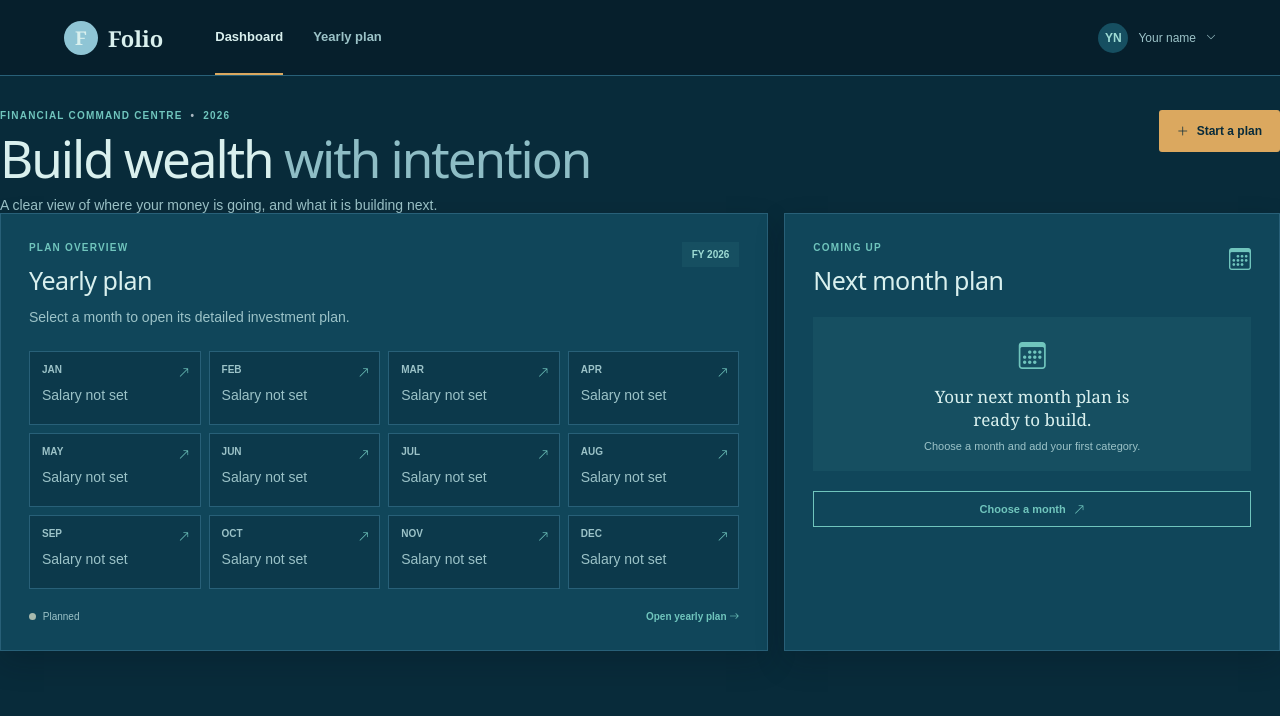
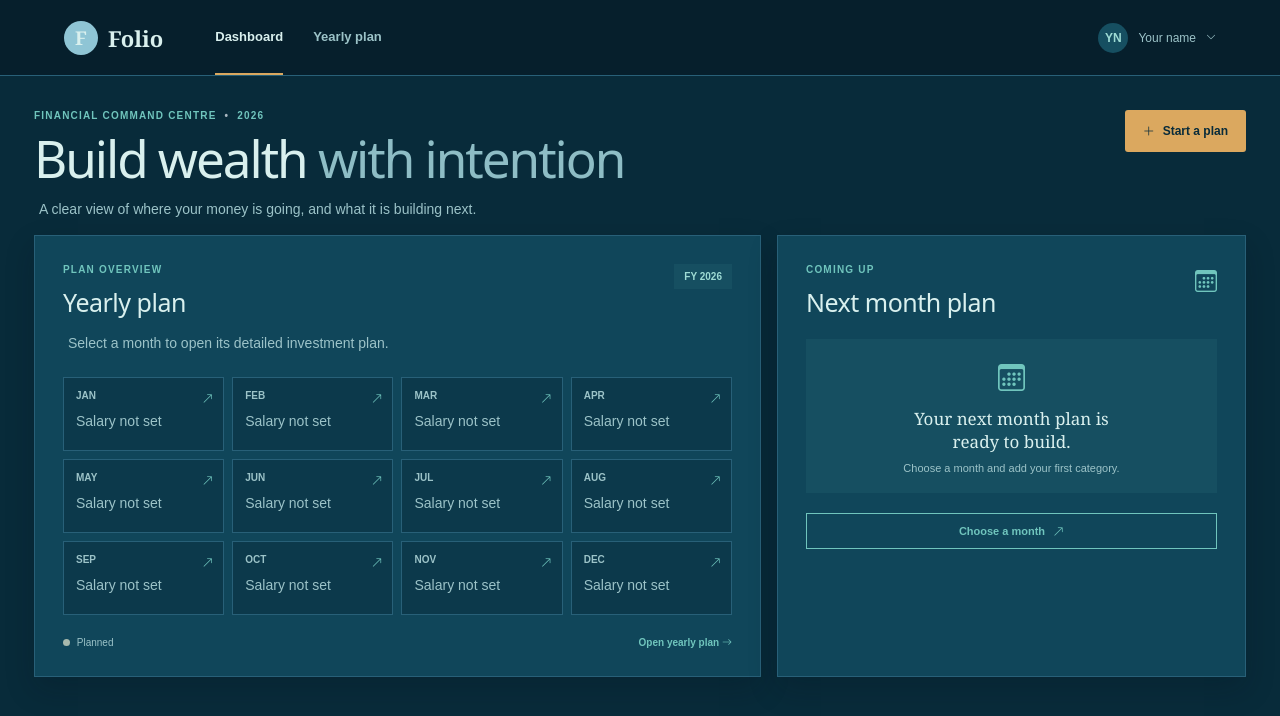
Before and after one commit to AniruddhaShri9694/investment-planner, an Angular app: page /dashboard in a window 1280 px wide. Shown: the top 716 px of the page. Built offline with nearby package versions, Linux system fonts and the light colour scheme.

Commit message:
Style update

```diff
--- a/src/app/app.scss
+++ b/src/app/app.scss
@@ -79,7 +79,7 @@
     scrollbar-color: #7da8b8 transparent;
     scrollbar-width: thin;
     margin: 0 auto;
-    padding: 34px 0 48px;
+    padding: 34px;
 }
 
 .page-heading,
@@ -132,7 +132,7 @@ h3 {
 
 .heading-copy,
 .panel-copy {
-    margin: 14px 0 0;
+    margin: 18px 5px;
     color: var(--muted);
     font: 14px Arial;
 }
```
Also changed, not shown: src/app/pages/dashboard/dashboard.html (+11 -4 lines).
